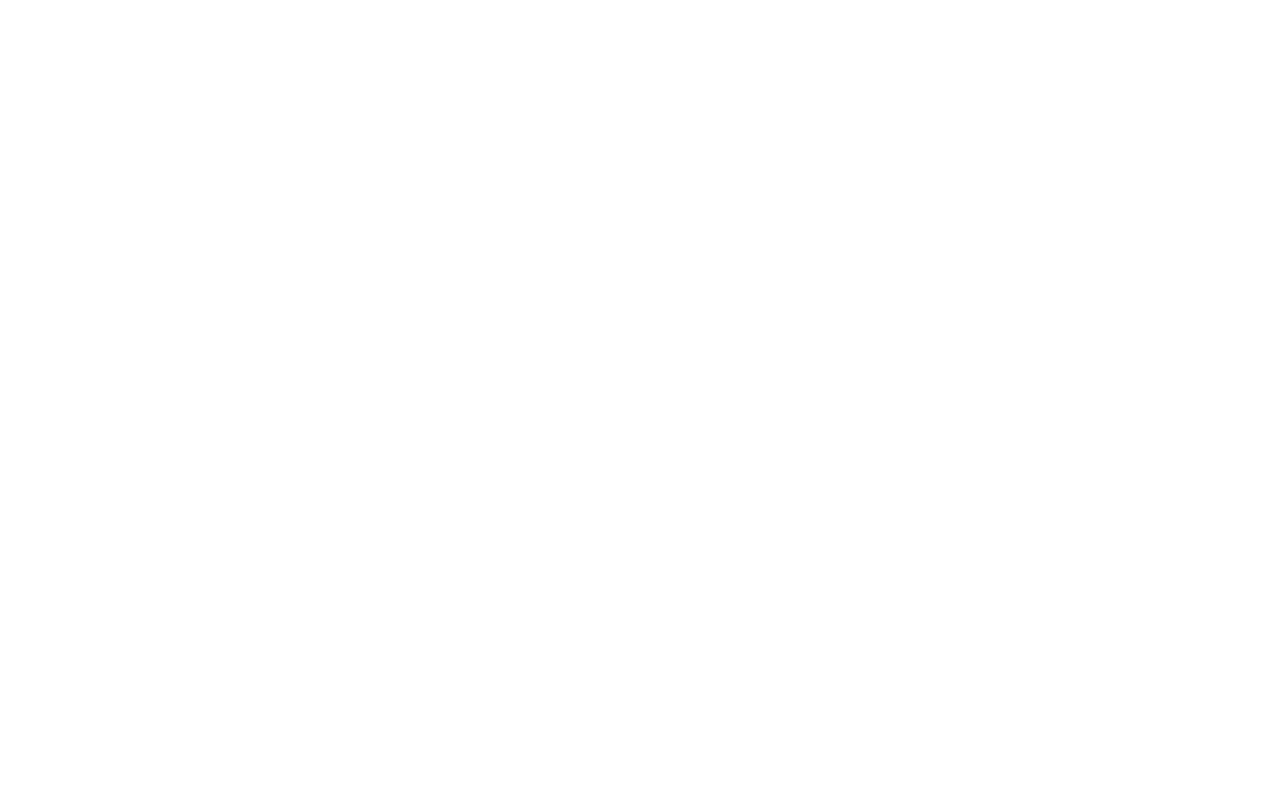
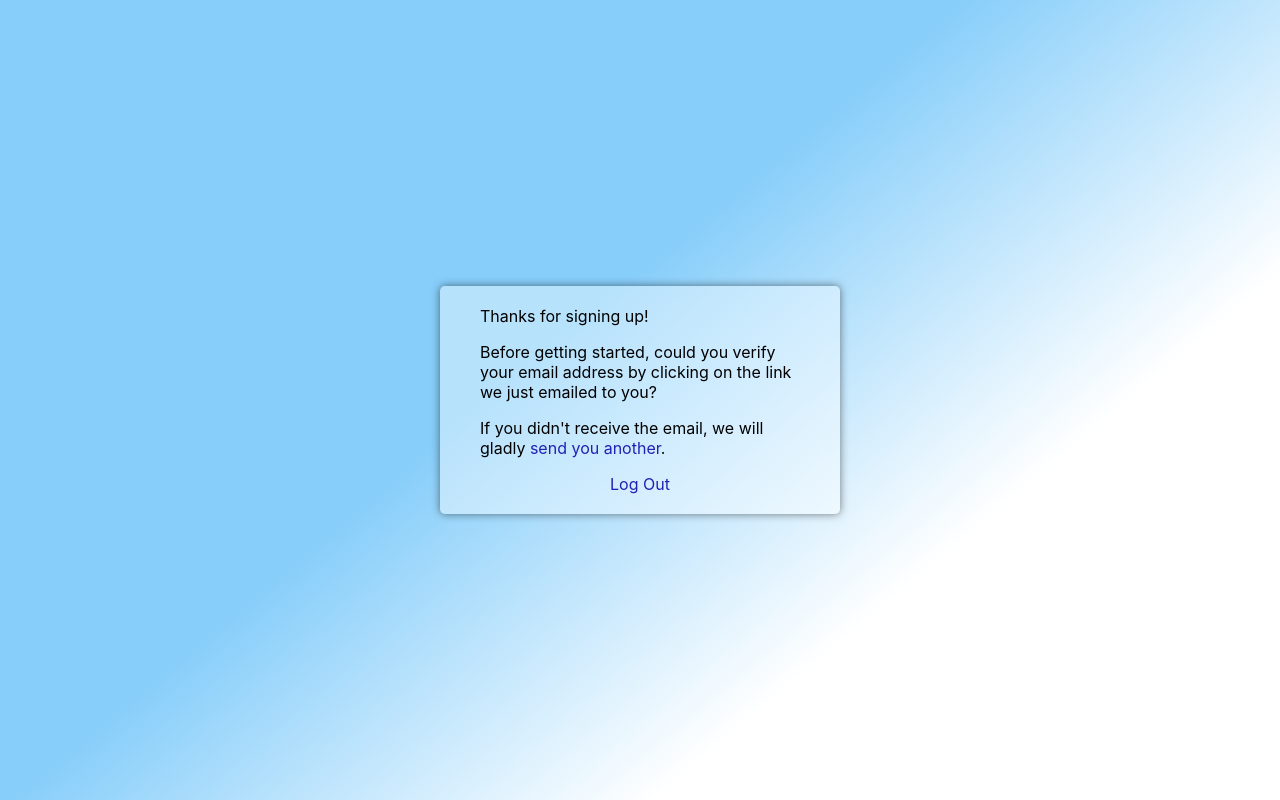
Before and after one commit to ayrtton/auth-system-react, a React (Create React App) app: page /emailverification in a window 1280 px wide. Before the commit this address had no page. Built offline with nearby package versions, Linux system fonts and the light colour scheme.

Commit message:
Create email verification page

```diff
--- a/src/AppRoutes.jsx
+++ b/src/AppRoutes.jsx
@@ -1,6 +1,7 @@
 import { useContext } from "react"
 import { BrowserRouter as Router, Navigate, Route, Routes } from "react-router-dom"
 import { AuthContext, AuthProvider } from "./contexts/auth"
+import EmailVerificationPage from "./pages/scripts/EmailVerificationPage"
 import HomePage from "./pages/scripts/HomePage"
 import LoginPage from "./pages/scripts/LoginPage"
 import SignUpPage from "./pages/scripts/SignUpPage"
@@ -26,6 +27,7 @@
                 <Routes>
                     <Route exact path="/login" element={<LoginPage />}></Route>
                     <Route exact path="/signup" element={<SignUpPage />}></Route>
+                    <Route exact path="/emailverification" element={<EmailVerificationPage />}></Route>
                     <Route exact path="/" element={<Private><HomePage /></Private>}></Route>
                 </Routes>
             </AuthProvider>
--- a/src/contexts/auth.jsx
+++ b/src/contexts/auth.jsx
@@ -31,7 +31,12 @@
         api.defaults.headers.Authorization = `Bearer ${token}`
 
         setUser(loggedUser)
-        navigate("/")
+
+        if(loggedUser.email_verified_at === undefined || loggedUser.email_verified_at === null) {
+            navigate("/emailverification")
+        } else {
+            navigate("/")
+        }
     }
 
     const login = async (email, password) => {
--- /dev/null
+++ b/src/pages/scripts/EmailVerificationPage.jsx
@@ -0,0 +1,22 @@
+import styles from "../styles/Auth.module.css"
+
+const EmailVerificationPage = () => {
+    return (
+        <div className={styles.container}>
+            <div className={styles.form}>
+                Thanks for signing up!
+                <p>
+                    Before getting started, could you verify your email
+                    address by clicking on the link we just emailed to you?
+                </p>
+                <p>
+                    If you didn't receive the email, we will gladly&nbsp;
+                    <a className={styles.link} href="/">send you another</a>.
+                </p>
+                <div class={styles.center}><a className={styles.link} href="/">Log Out</a></div>
+            </div>
+        </div>
+    )
+}
+
+export default EmailVerificationPage
--- a/src/pages/scripts/LoginPage.jsx
+++ b/src/pages/scripts/LoginPage.jsx
@@ -29,7 +29,7 @@
                 {errorMessage && <div className={styles.error}>{errorMessage}</div>}
                 <input className={styles.button} type="submit" value="Login" />
                 <hr />
-                <div id={styles.switch}>Don't have an account? <a id={styles.link} href="/signup">Sign Up</a></div>
+                <div id={styles.switch}>Don't have an account? <a className={styles.link} href="/signup">Sign Up</a></div>
             </form>
         </div>
     )
--- a/src/pages/scripts/SignUpPage.jsx
+++ b/src/pages/scripts/SignUpPage.jsx
@@ -47,7 +47,7 @@
                 }
                 <input className={styles.button} type="submit" value="Sign Up" />
                 <hr />
-                <div id={styles.switch}>Already have an account? <a id={styles.link} href="/login">Login</a></div>
+                <div id={styles.switch}>Already have an account? <a className={styles.link} href="/login">Login</a></div>
             </form>
         </div>
     )
--- a/src/pages/styles/Auth.module.css
+++ b/src/pages/styles/Auth.module.css
@@ -65,12 +65,12 @@
     margin: 1em 0 0;
 }
 
-#link {
+.link {
     color: #2020b4;
     text-decoration: none;
 }
 
-#link:hover {
+.link:hover {
     color: #2020b4d5;
 }
 
@@ -79,3 +79,7 @@
     font-size: 14px;
     color: rgb(172, 0, 0);
 }
+
+.center {
+    text-align: center;
+}
```
